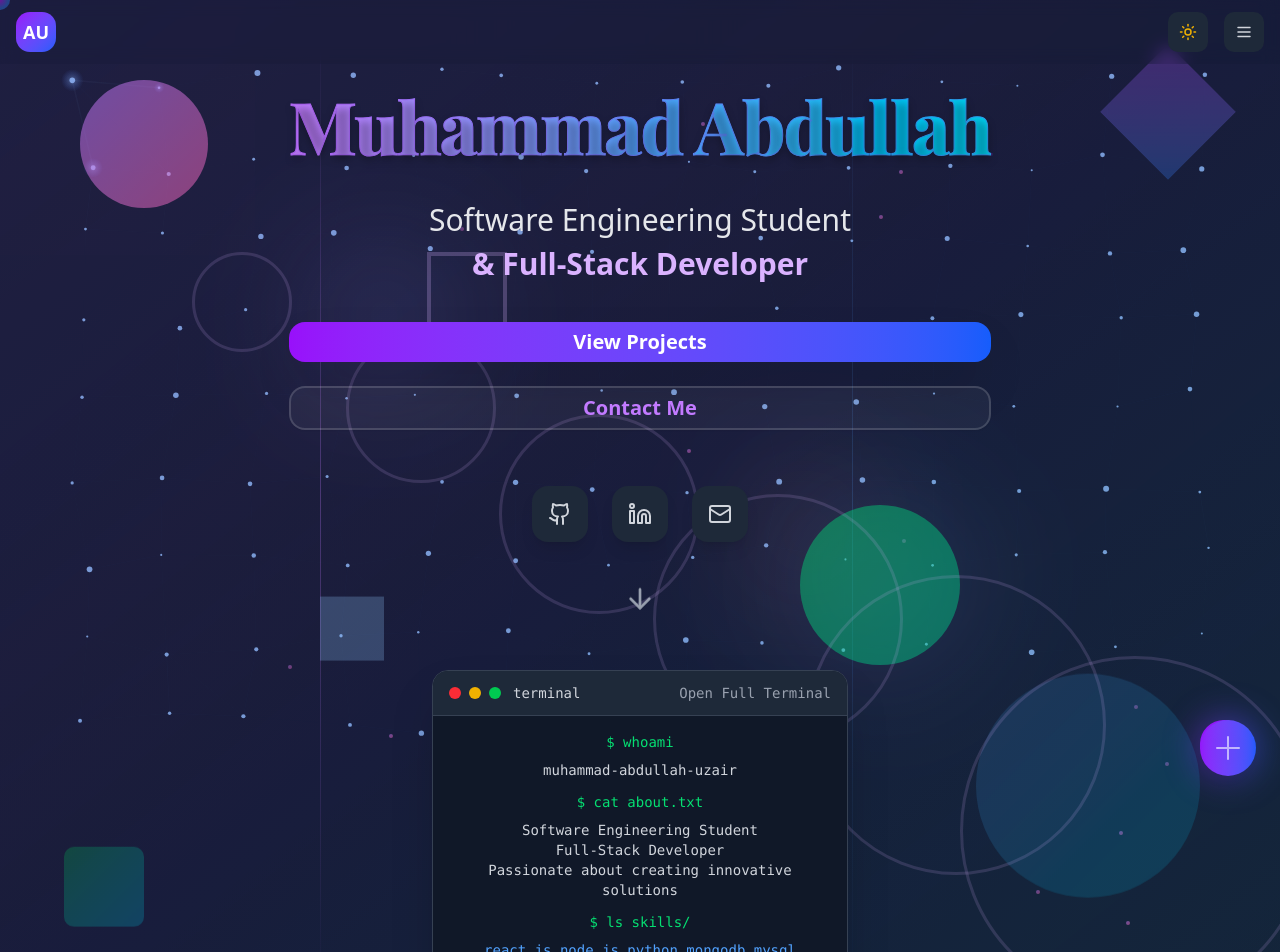
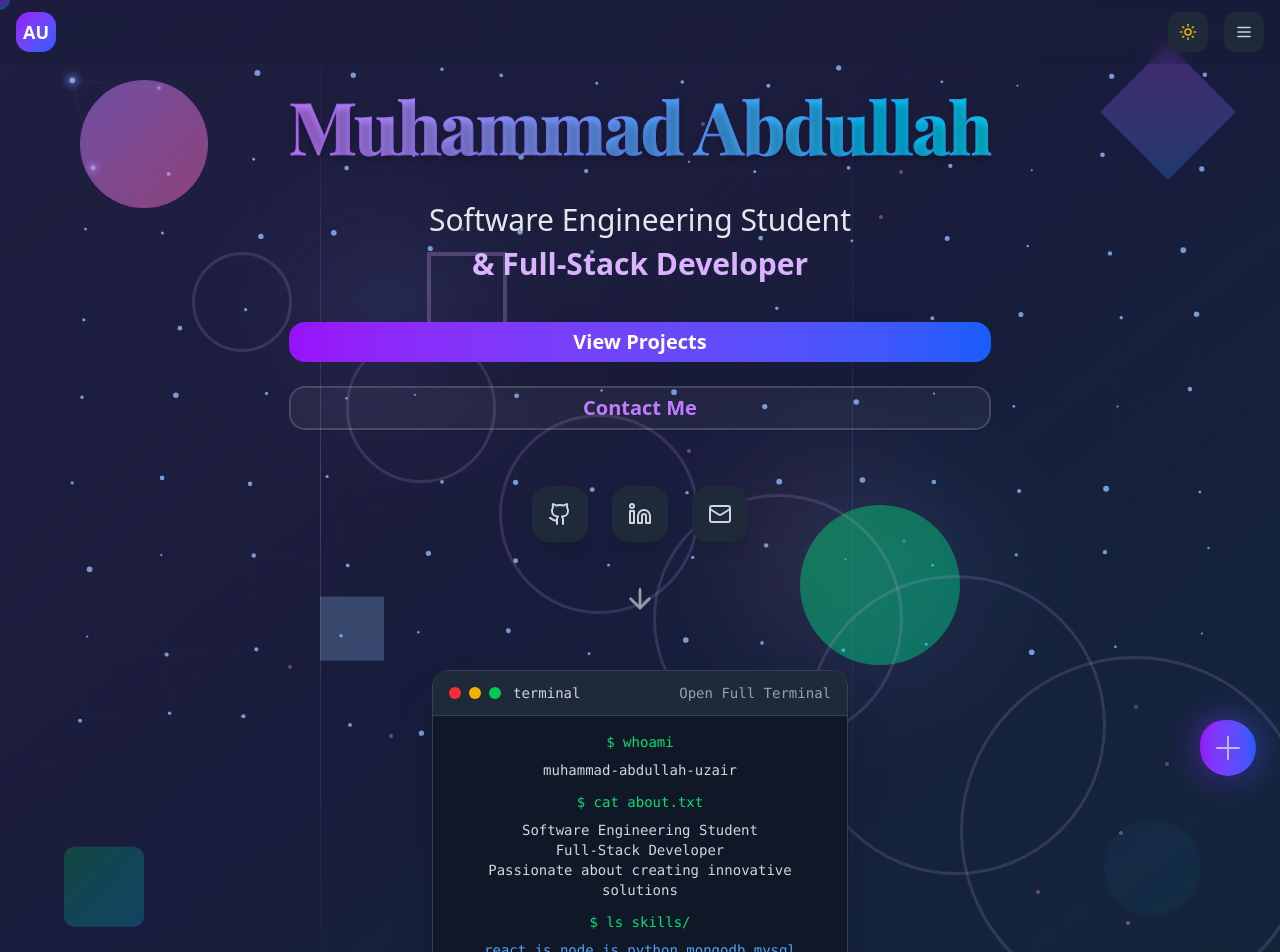
Before and after one commit to NobodyNoseMeme/mAbdullahUzair, a React (Vite) app: page / in a window 1280 px wide. Shown: the top 952 px of the page. Built offline with nearby package versions, Linux system fonts and the light colour scheme.

Commit message:
Make second large shape smaller and less visible
cgen-54b6a93bffd349c3a49f87b9e6466f52

```diff
--- a/src/components/Hero.jsx
+++ b/src/components/Hero.jsx
@@ -104,7 +104,7 @@ const Hero = () => {
           }}
         />
         <div
-          className="absolute bottom-20 right-20 w-56 h-56 bg-gradient-to-br from-blue-400 to-cyan-400 rounded-full opacity-15 animate-bounce"
+          className="absolute bottom-20 right-20 w-24 h-24 bg-gradient-to-br from-blue-400 to-cyan-400 rounded-full opacity-5 animate-bounce"
           style={{
             transform: `translate(${(mousePosition.x || 0) * -12}px, ${(mousePosition.y || 0) * -12}px) rotate(${(mousePosition.x || 0) * -6}deg)`,
             transition: 'transform 2.8s cubic-bezier(0.23, 1, 0.32, 1)',
```
